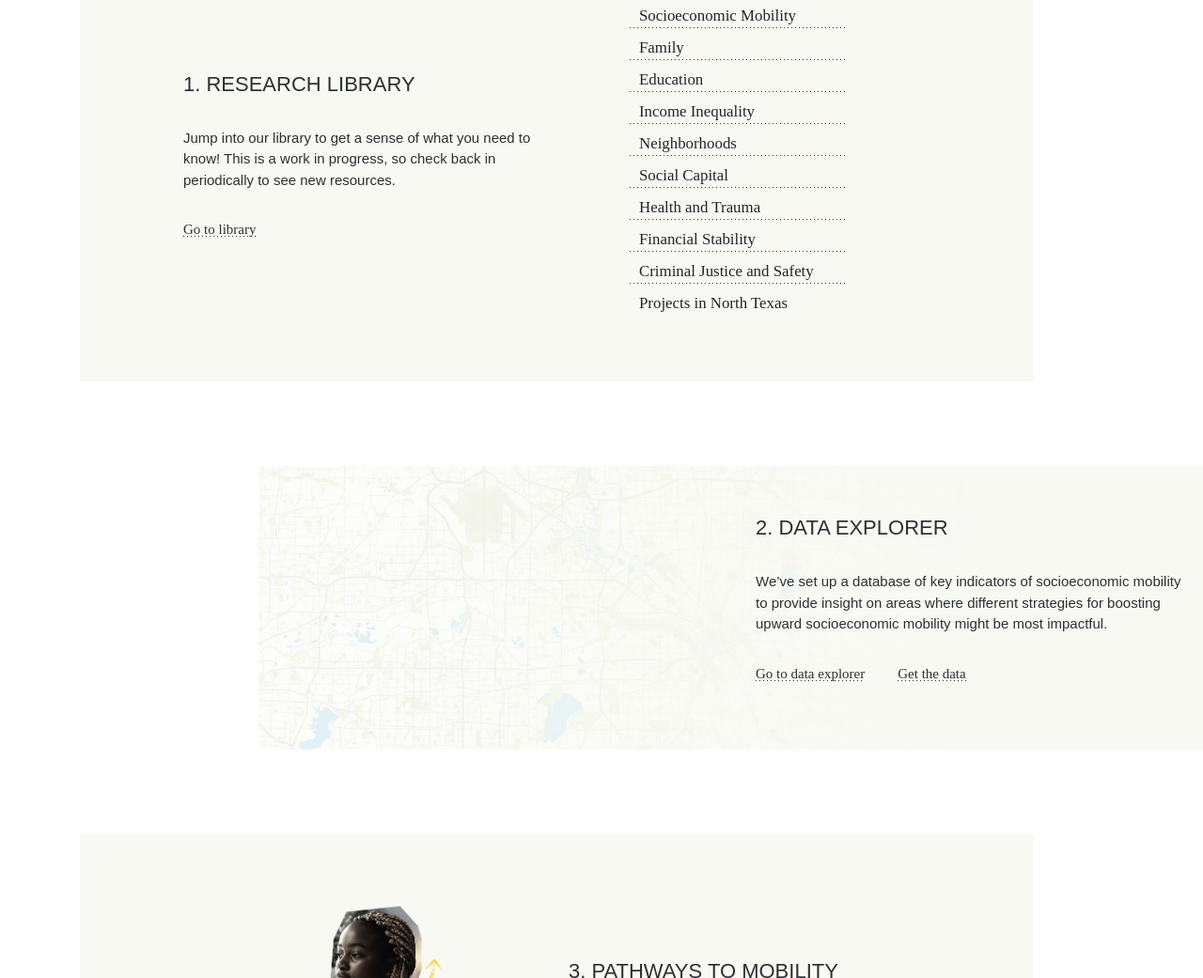
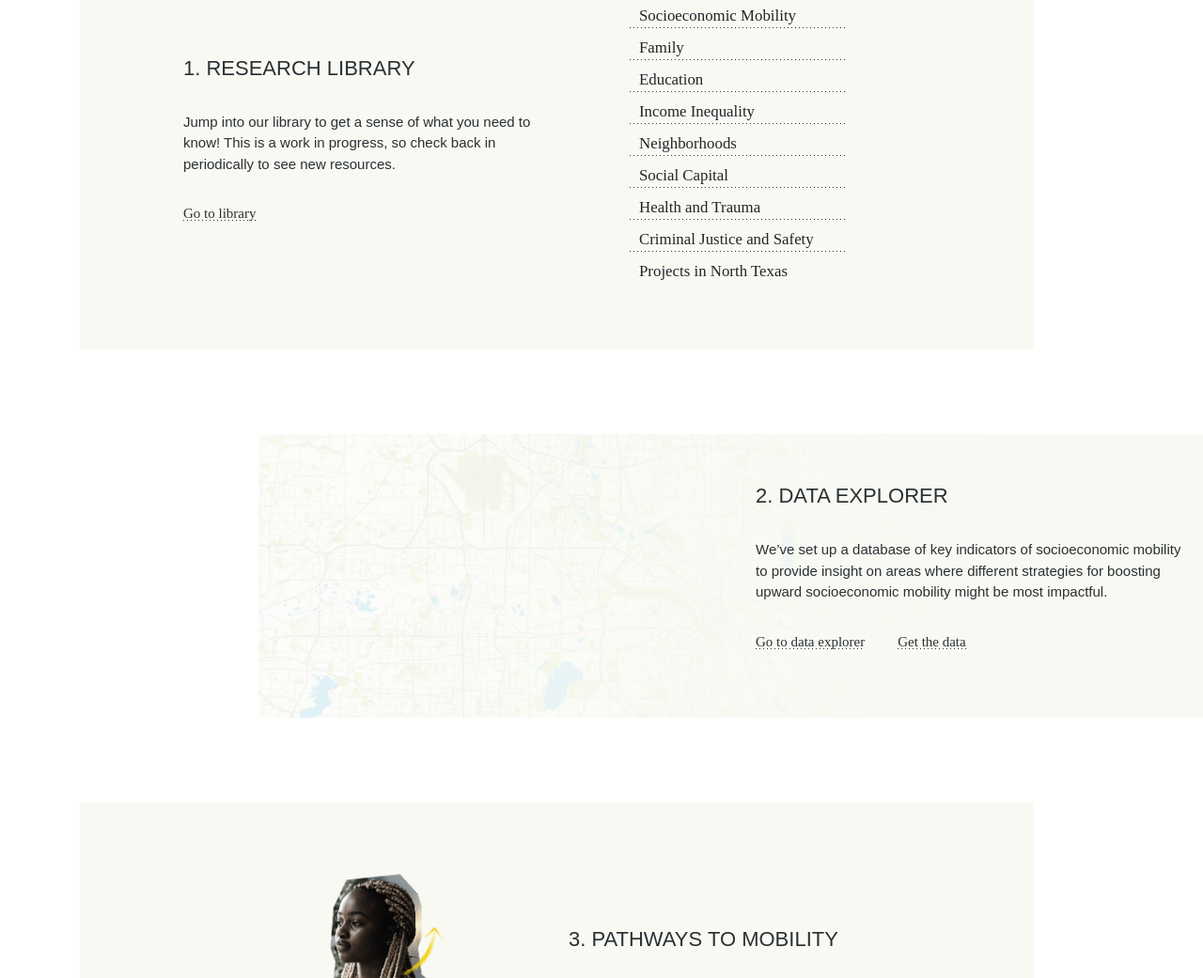
Before and after one commit to Hyperobjekt/untd-site, a Gatsby site: page / in a window 1280 px wide. Shown: the part 1819-2860 px from the top of the page at 94% size. Built offline with nearby package versions, Linux system fonts and the light colour scheme; Gatsby itself is replaced by a stand-in of ours; a web font is replaced by a local one.

Commit message:
remove financial stability hp list item

```diff
--- a/src/pages/index.js
+++ b/src/pages/index.js
@@ -277,9 +277,6 @@ const HomeLibraryCard = ({ cardData, index }) => {
               </li>
               <li className="dotted-bottom">
                 <span className="caslon">Health and Trauma</span>
-              </li>
-              <li className="dotted-bottom">
-                <span className="caslon">Financial Stability</span>
               </li>
               <li className="dotted-bottom">
                 <span className="caslon">Criminal Justice and Safety</span>
```
